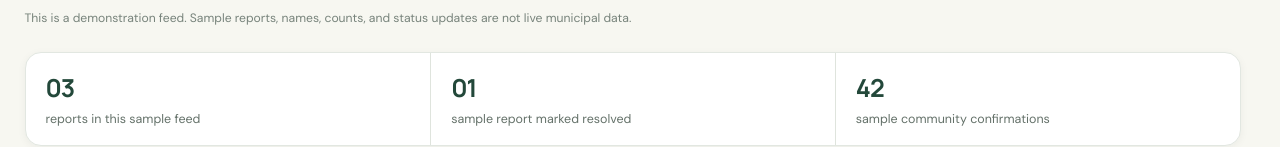
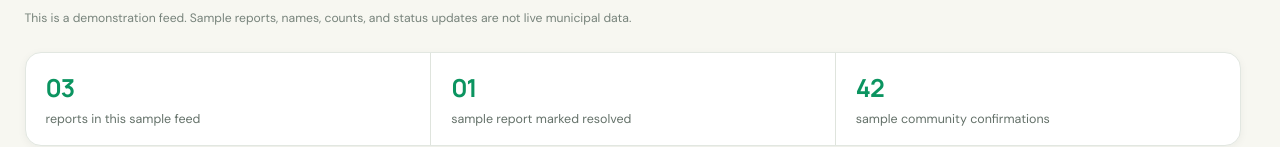
Before and after one commit to AshomAzi/citywatch, a website: page index.html in a window 1280 px wide. Shown: the part 656-803 px from the top of the page. Drawn offline with Linux system fonts and the light colour scheme.

Commit message:
Changed the text color to be more visible

```diff
--- a/style/styles.css
+++ b/style/styles.css
@@ -4,7 +4,7 @@
     color-scheme: light;
     --forest-950: #142b24;
     --forest-900: #1b382e;
-    --forest-800: #23483a;
+    --forest-800: #0b9460;
     --forest-700: #2e604c;
     --forest-100: #e5eee8;
     --terracotta-700: #a84f2e;
```
